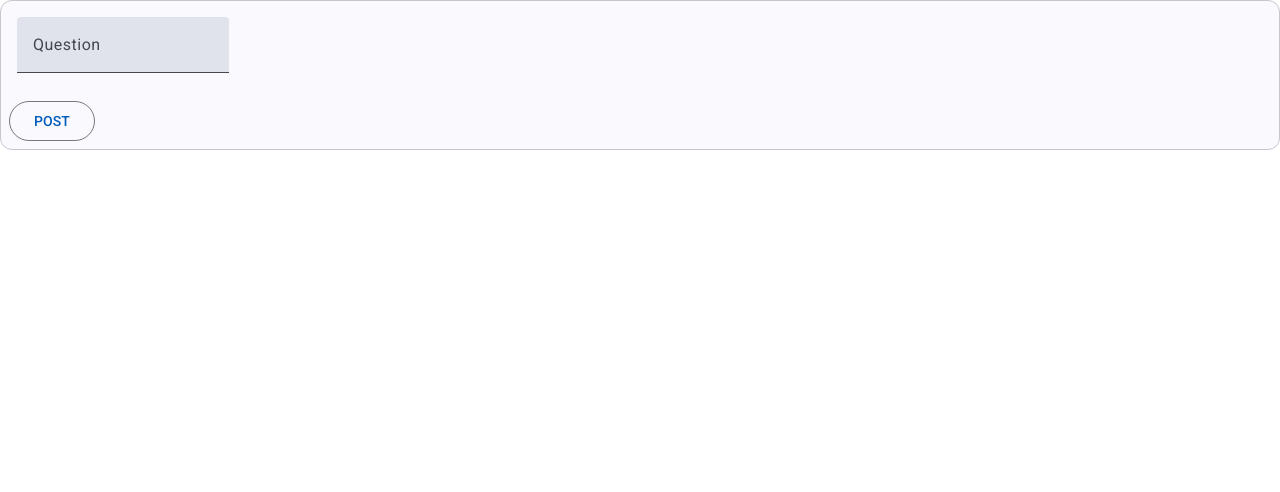
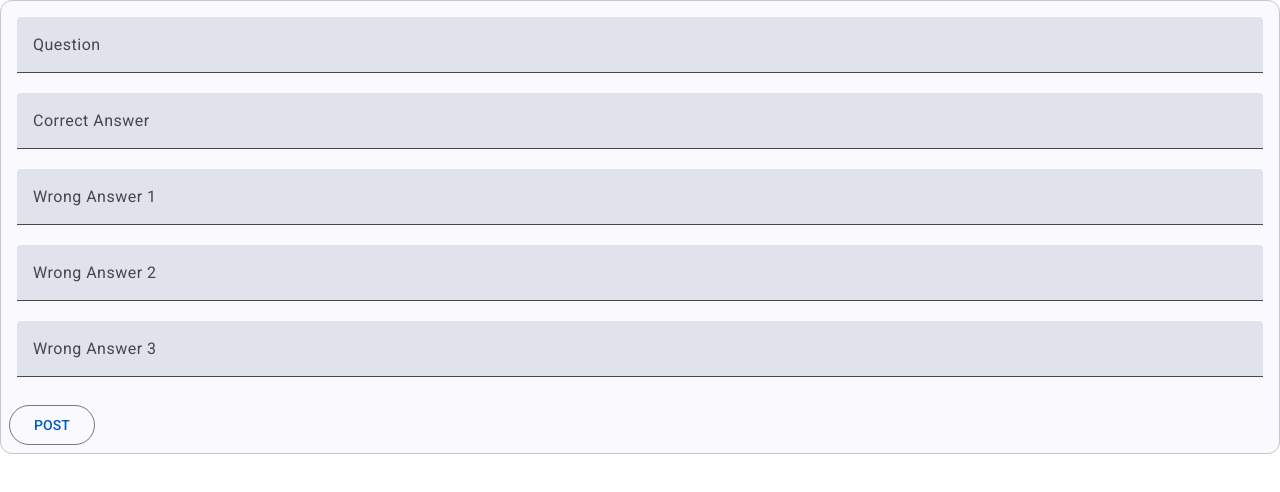
Before and after one commit to vbhzmaj/angular-asp-template, an Angular app in the folder frontend/: page / in a window 1280 px wide. Shown: the top 492 px of the page. Built offline with nearby package versions, Linux system fonts and the light colour scheme.

Commit message:
save data from frontend

```diff
--- a/frontend/src/app/api.service.ts
+++ b/frontend/src/app/api.service.ts
@@ -1,5 +1,5 @@
 import { Injectable } from "@angular/core";
-import { HttpClient } from "@angular/common/http";
+import { HttpClient, HttpHeaders } from "@angular/common/http";
 
 @Injectable()
 export class ApiService {
@@ -7,7 +7,7 @@ export class ApiService {
     constructor(private http: HttpClient) {}
 
     postQuestion(question:any) {
-        this.http.post('https://localhost:44377/api/questions', question).subscribe(res => {
+        this.http.post('https://localhost:44377/api/questions', question, {headers : new HttpHeaders({ 'Content-Type': 'application/json' })}).subscribe(res => {
             console.log(res)
         })
     }
--- a/frontend/src/app/question.component.html
+++ b/frontend/src/app/question.component.html
@@ -1,8 +1,20 @@
 <mat-card appearance="outlined">
     <mat-card-content>
         <form >
-            <mat-form-field >
-                <input [(ngModel)]="question.QuestionTxt" name="Question" matInput placeholder="Question">
+            <mat-form-field class="fullWidth">
+                <input [(ngModel)]="question.questiontxt" name="Question" matInput placeholder="Question">
+            </mat-form-field>
+            <mat-form-field class="fullWidth">
+                <input [(ngModel)]="question.answertxt" name="Answer" matInput placeholder="Correct Answer">
+            </mat-form-field>
+            <mat-form-field class="fullWidth">
+                <input [(ngModel)]="question.wrong1" name="Wrong1" matInput placeholder="Wrong Answer 1">
+            </mat-form-field>
+            <mat-form-field class="fullWidth">
+                <input [(ngModel)]="question.wrong2" name="Wrong2" matInput placeholder="Wrong Answer 2">
+            </mat-form-field>
+            <mat-form-field class="fullWidth">
+                <input [(ngModel)]="question.wrong3" name="Wrong3" matInput placeholder="Wrong Answer 3">
             </mat-form-field>
         </form>
     </mat-card-content>
--- a/frontend/src/app/question.component.ts
+++ b/frontend/src/app/question.component.ts
@@ -10,7 +10,11 @@ import { ApiService } from "./api.service";
 export class QuestionComponent {
 
     question = {
-        QuestionTxt:"",
+        questiontxt:"",
+        answertxt:"",
+        wrong1:"",
+        wrong2:"",
+        wrong3:"",
     }
 
 
--- a/frontend/src/styles.css
+++ b/frontend/src/styles.css
@@ -2,3 +2,7 @@
 
 html, body { height: 100%; }
 body { margin: 0; font-family: Roboto, "Helvetica Neue", sans-serif; }
+
+.fullWidth{
+    width: 100%;
+}
```
Also changed, not shown: 2 other files (tests, documents, lock files or other folders).
